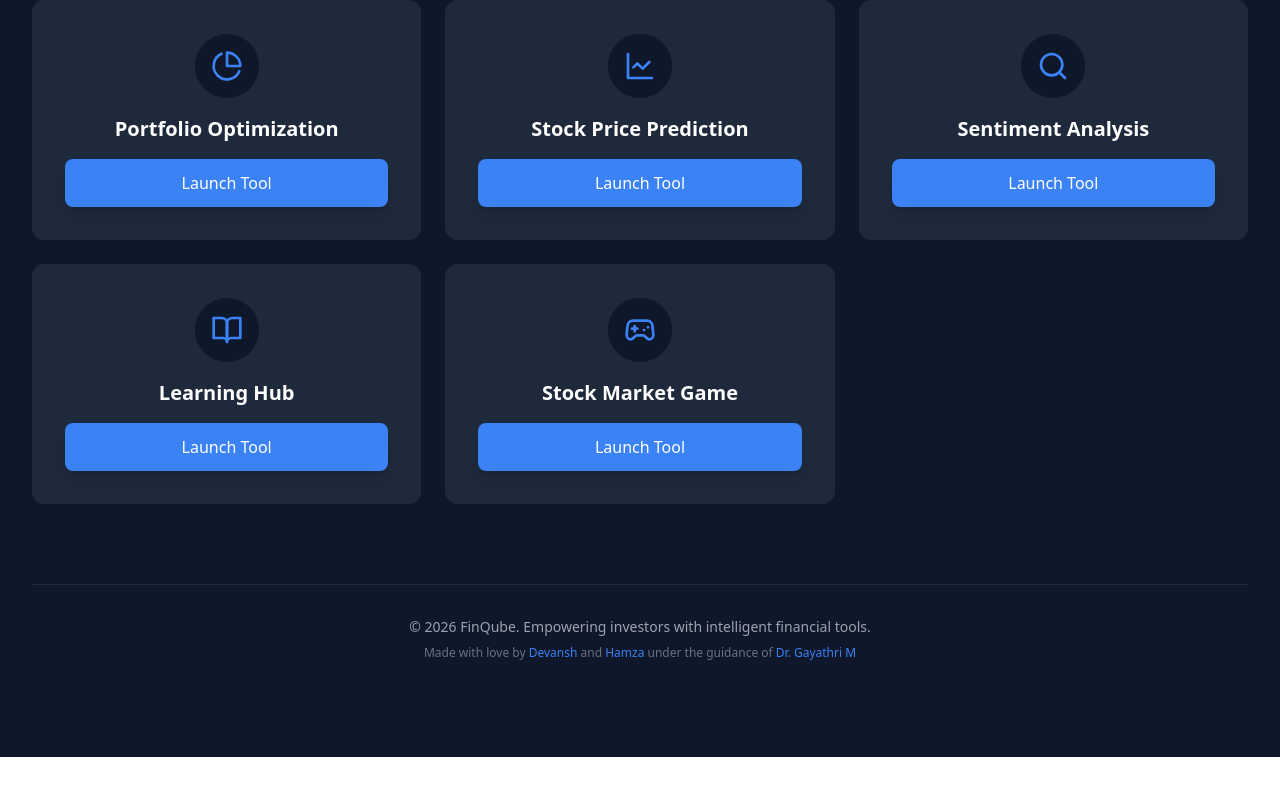
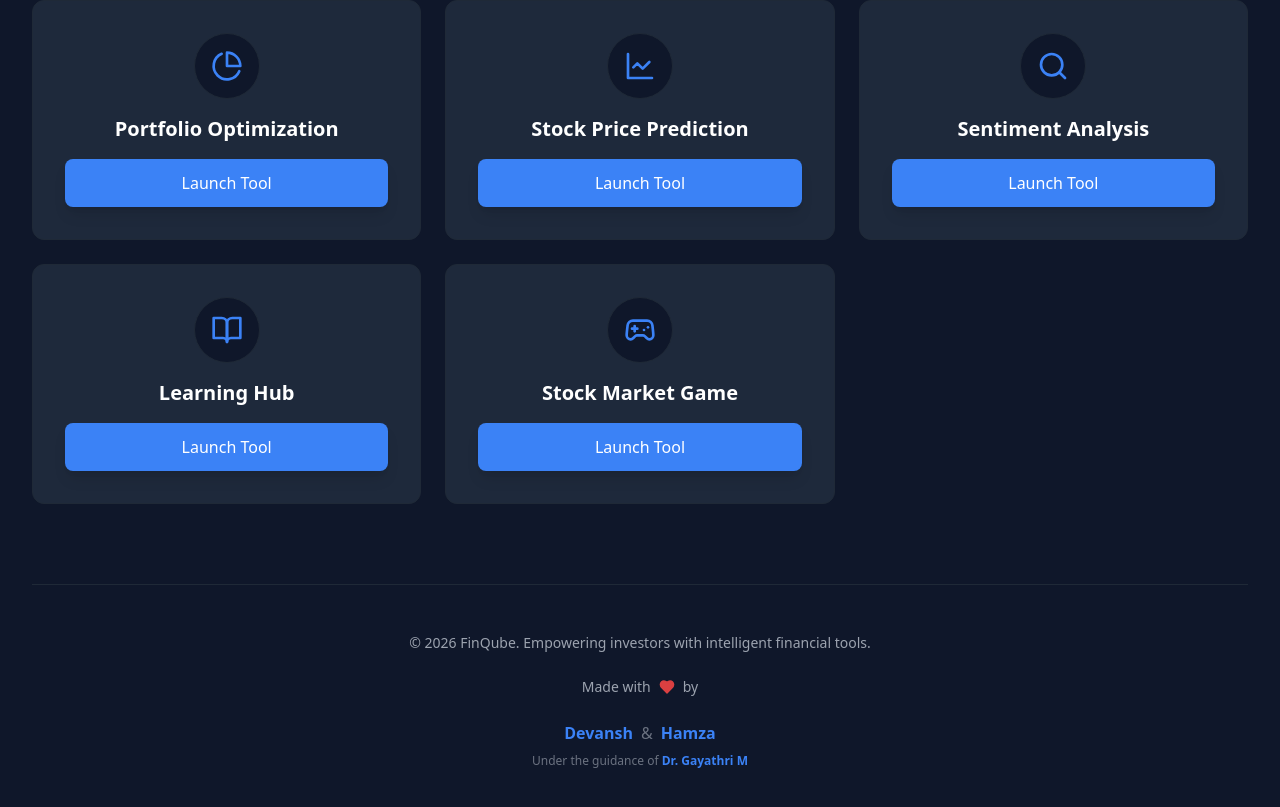
Before and after one commit to irshadhussain1516-cloud/FinQube, a React (Vite) app: page / in a window 1280 px wide. Shown: the part 1039-1846 px from the top of the page. Before the commit the page ends 1796 px from the top, so only its background shows below. Built offline with nearby package versions, Linux system fonts and the light colour scheme.

Commit message:
Updated App.tsx

```diff
--- a/src/App.tsx
+++ b/src/App.tsx
@@ -1,5 +1,5 @@
 import { useState } from 'react';
-import { PieChart, LineChart, Search, BookOpen, Gamepad2, MessageSquare, X, Send } from 'lucide-react';
+import { PieChart, LineChart, Search, BookOpen, Gamepad2, MessageSquare, X, Send, Heart } from 'lucide-react';
 
 interface AppCard {
   title: string;
@@ -180,13 +180,33 @@ function App() {
           </div>
         </section>
 
-        <footer className="mt-16 sm:mt-20 text-center text-gray-400 border-t border-gray-800 pt-8 pb-4">
-          <p className="text-sm mb-2">
-            © 2026 FinQube. Empowering investors with intelligent financial tools.
-          </p>
-          <p className="text-xs text-gray-500">
-            Made with love by <span className="text-[#3b82f6]">Devansh</span> and <span className="text-[#3b82f6]">Hamza</span> under the guidance of <span className="text-[#3b82f6]">Dr. Gayathri M</span>
-          </p>
+        <footer className="mt-16 sm:mt-20 border-t border-gray-800 pt-12 pb-8">
+          <div className="text-center space-y-6">
+            <div className="flex justify-center mb-4">
+              <p className="text-sm text-gray-400">
+                © 2026 FinQube. Empowering investors with intelligent financial tools.
+              </p>
+            </div>
+
+            <div className="flex items-center justify-center space-x-2">
+              <span className="text-gray-400 text-sm">Made with</span>
+              <Heart className="w-4 h-4 text-red-500 fill-red-500 animate-pulse" />
+              <span className="text-gray-400 text-sm">by</span>
+            </div>
+
+            <div className="space-y-2">
+              <div className="text-center">
+                <p className="inline-block">
+                  <span className="text-[#3b82f6] font-semibold">Devansh</span>
+                  <span className="text-gray-500 mx-2">&</span>
+                  <span className="text-[#3b82f6] font-semibold">Hamza</span>
+                </p>
+              </div>
+              <p className="text-xs text-gray-500">
+                Under the guidance of <span className="text-[#3b82f6] font-semibold">Dr. Gayathri M</span>
+              </p>
+            </div>
+          </div>
         </footer>
       </div>
 
```
